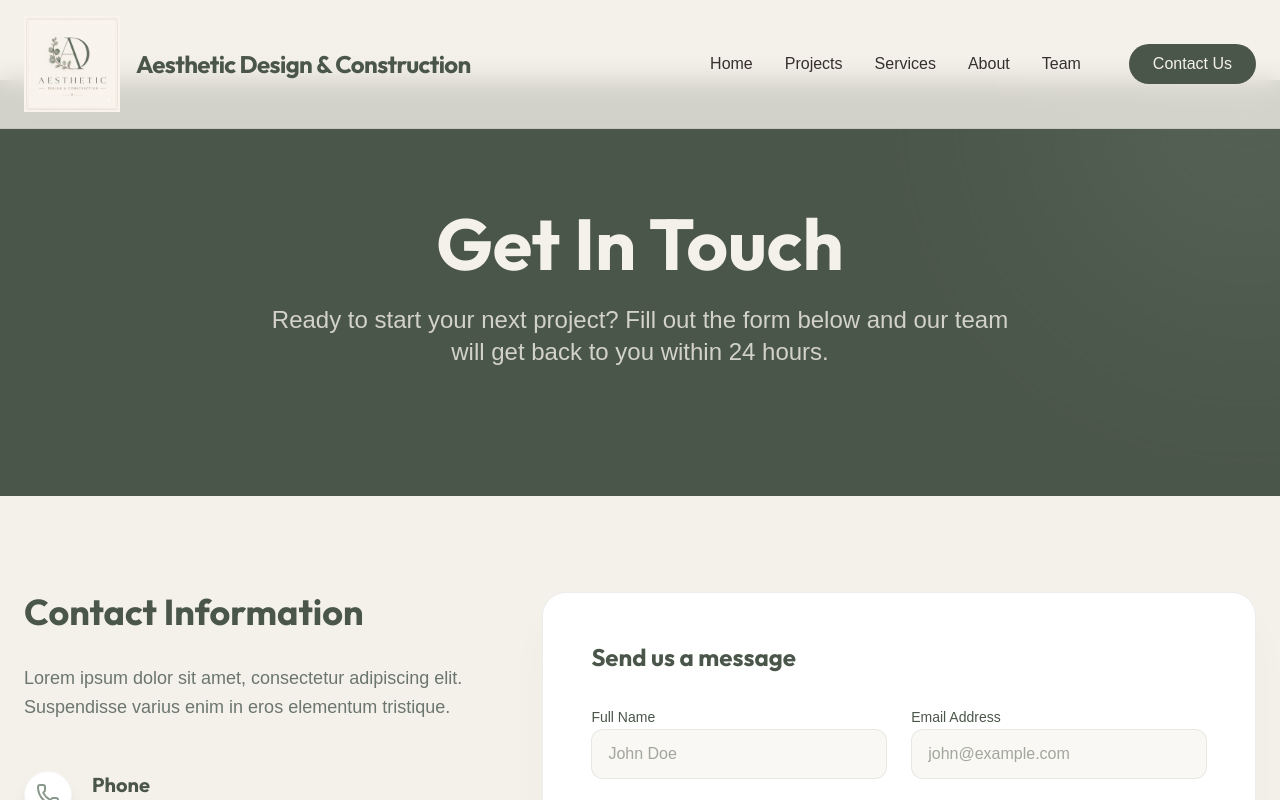
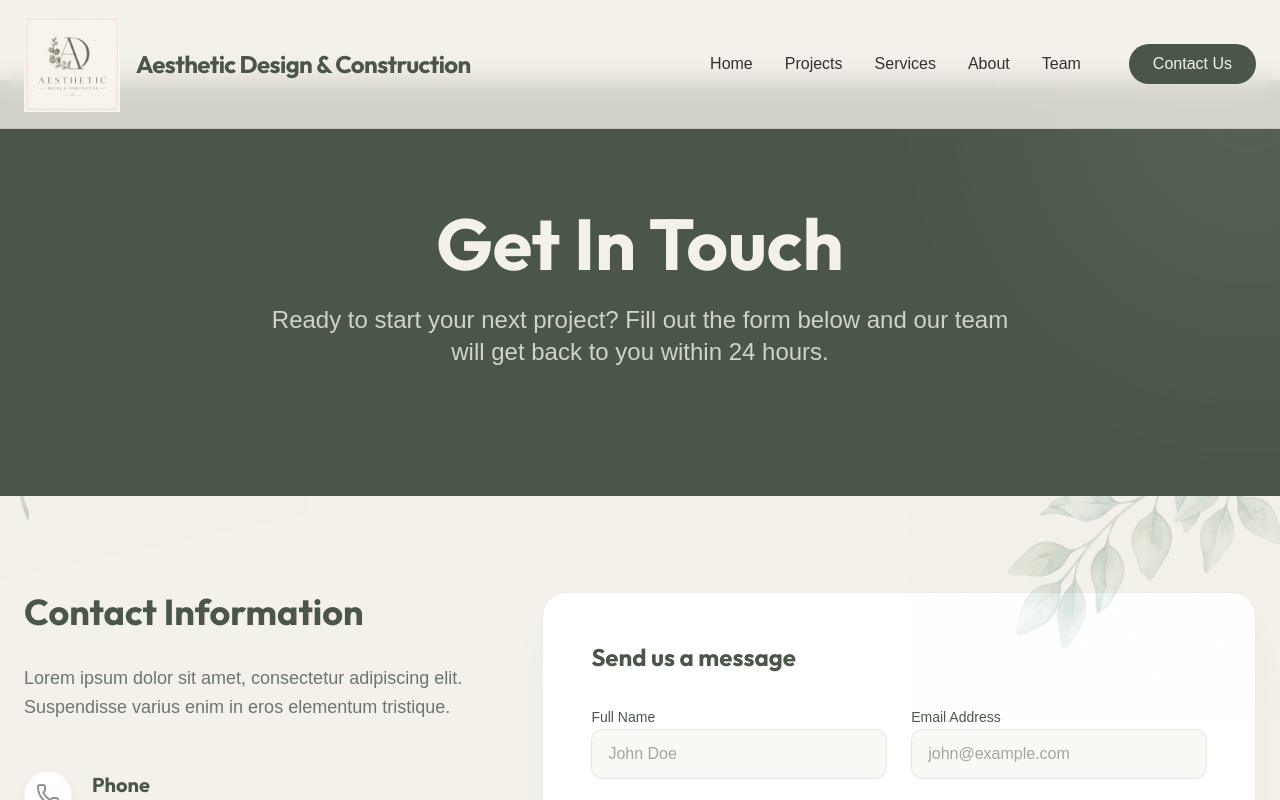
Before and after one commit to pineforgedigital/Aesthetic-Design-Construction_id-0002, a Next.js app: page /contact in a window 1280 px wide. Shown: the top 800 px of the page. Built offline with nearby package versions, Linux system fonts and the light colour scheme.

Commit message:
Fix z-index of decorative eucalyptus leaves

```diff
--- a/src/app/layout.tsx
+++ b/src/app/layout.tsx
@@ -66,10 +66,10 @@ export default function RootLayout({
       <body className="min-h-full flex flex-col font-sans selection:bg-secondary-accent/30 selection:text-primary-contrast relative overflow-x-hidden">
 
         {/* Decorative Background Leaves */}
-        <div className="fixed -left-32 top-[20%] -z-10 opacity-40 mix-blend-multiply pointer-events-none hidden lg:block">
+        <div className="fixed -left-32 top-[20%] z-0 opacity-40 mix-blend-multiply pointer-events-none hidden md:block">
           <Image src="/leaf.jpg" alt="" width={400} height={400} className="object-contain -rotate-12" priority />
         </div>
-        <div className="fixed -right-32 bottom-[10%] -z-10 opacity-30 mix-blend-multiply pointer-events-none hidden lg:block">
+        <div className="fixed -right-32 bottom-[10%] z-0 opacity-30 mix-blend-multiply pointer-events-none hidden md:block">
           <Image src="/leaf.jpg" alt="" width={500} height={500} className="object-contain rotate-180" priority />
         </div>
 
```
